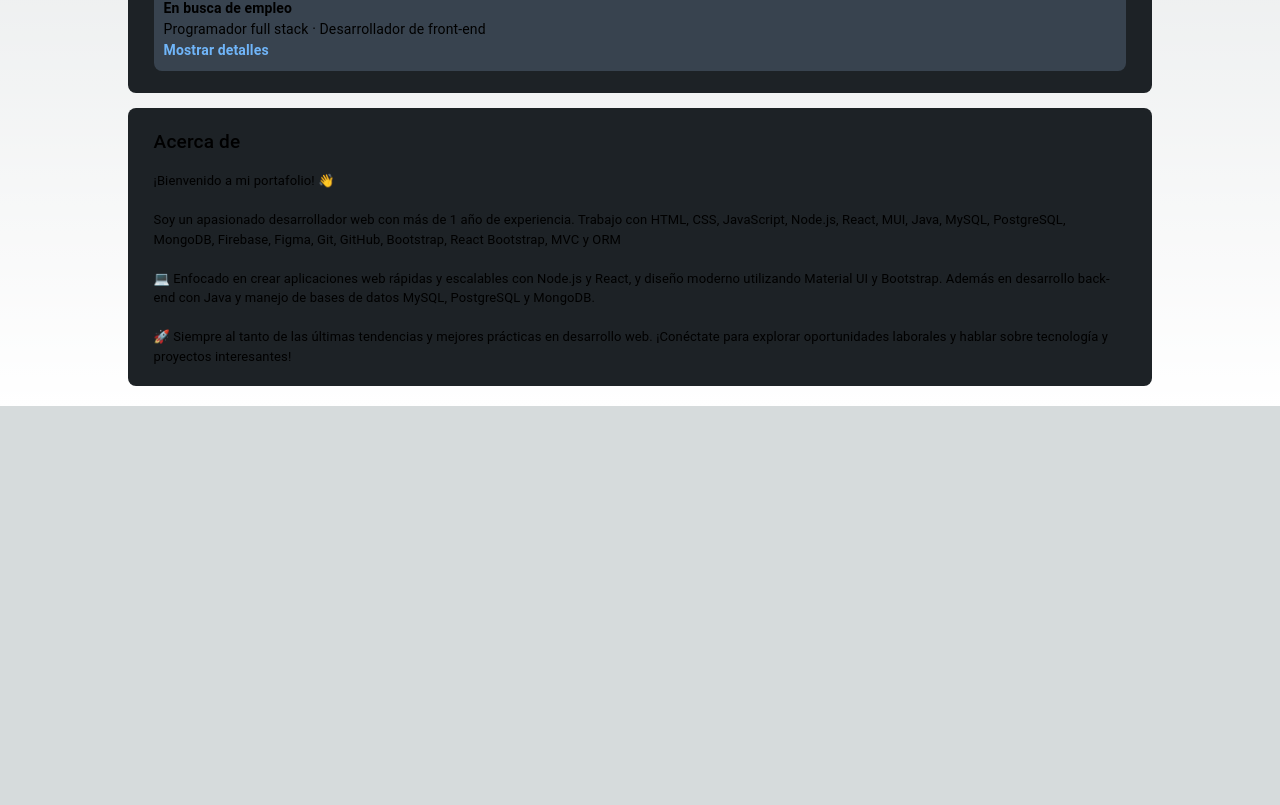
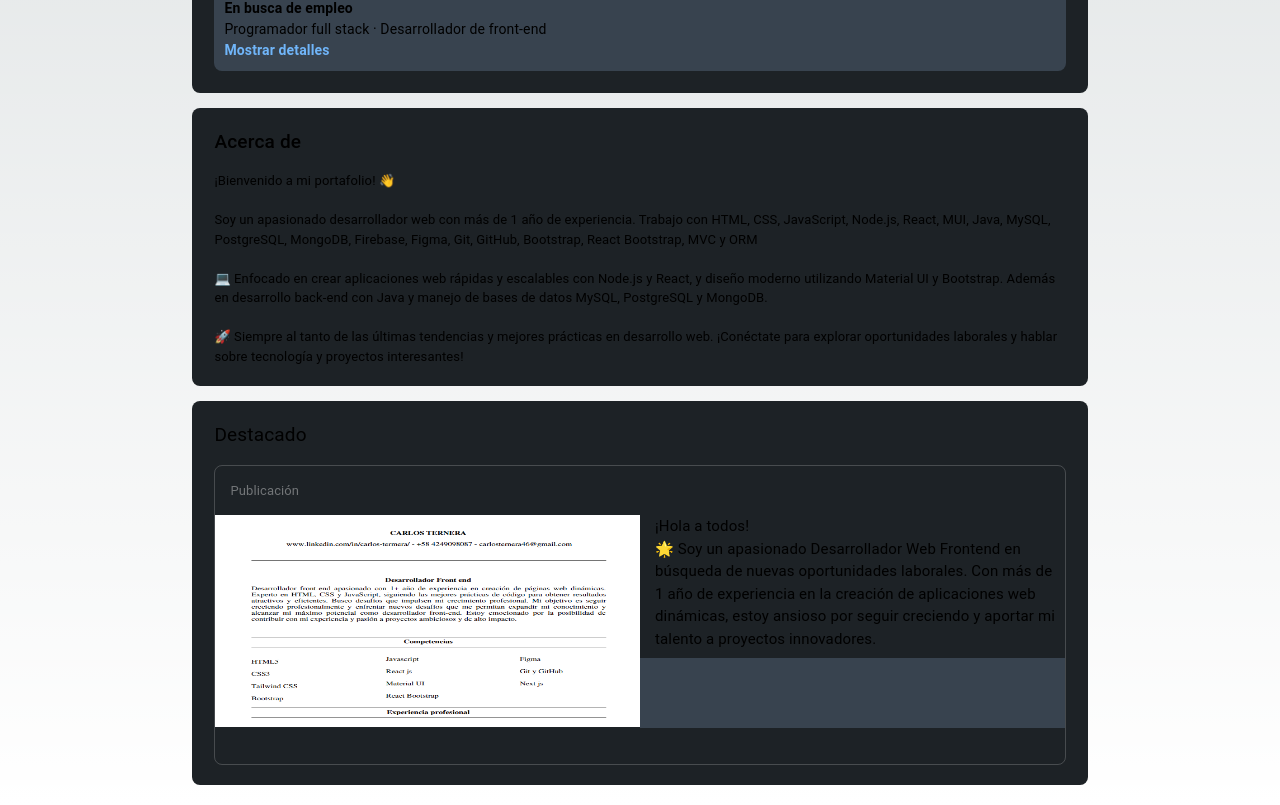
Before and after one commit to telnesito/portfolio, a Next.js app: page / in a window 1280 px wide. Shown: the part 616-1421 px from the top of the page. Before the commit the page ends 1022 px from the top, so only its background shows below. Built offline with nearby package versions, Linux system fonts and the light colour scheme.

Commit message:
destacado

```diff
--- /dev/null
+++ b/src/app/components/Outstanding.jsx
@@ -0,0 +1,71 @@
+import React from 'react'
+import { Box, Typography } from '@mui/material'
+import Image from 'next/image'
+const Outstanding = () => {
+  return (
+    <Box
+      component={'section'}
+      height={'auto'}
+      paddingTop={'20px'}
+      paddingBottom={'20px'}
+      bgcolor={'#1D2226'}
+      width={'100%'}
+      borderRadius={'8px'}
+      display={'flex'}
+      justifyContent={'center'}
+      alignItems={'center'}
+    >
+      <Box
+        width={'95%'} display={'flex'} flexDirection={'column'} gap={'15px'}
+      >
+        <Typography fontSize={'19px'}>Destacado</Typography>
+
+        <Box
+          height={'300px'}
+          border={'1px solid #ffffff30'}
+          borderRadius={'8px'}
+          display={'flex'}
+          flexDirection={'column'}
+        >
+          <Typography
+            fontSize={'13px'}
+            padding={'15px'}
+            color={'#ffffff60'}>Publicación</Typography>
+
+          <Box
+            display={'flex'}
+          >
+
+            <Box width={'50%'}>
+              <Image alt='cap cv' style={{ width: '100%' }} height={212} width={450} src={'/images/cv.png'} />
+            </Box>
+
+
+
+            <Box width={'50%'} display={'flex'} flexDirection={'column'} gap={'8px'}>
+              <Typography
+                fontSize={'15px'}
+                ml={'15px'}
+              >¡Hola a todos!
+                <br />
+                🌟 Soy un apasionado Desarrollador Web Frontend en búsqueda de nuevas oportunidades laborales. Con más de 1 año de experiencia en la creación de aplicaciones web dinámicas, estoy ansioso por seguir creciendo y aportar mi talento a proyectos innovadores.</Typography>
+              <Box
+                height={'70px'}
+                width={'100%'}
+
+                bgcolor={'#38434F'}
+              >
+
+              </Box>
+            </Box>
+          </Box>
+
+        </Box>
+      </Box>
+
+
+    </Box>
+  )
+}
+
+export default Outstanding
--- a/src/app/page.js
+++ b/src/app/page.js
@@ -1,12 +1,14 @@
 import styles from './page.module.css'
 import Profile from './components/Profile'
 import AboutMe from './components/AboutMe'
+import Outstanding from './components/Outstanding'
 
 export default function Home() {
   return (
     <main className={styles.contenedorPrincipal}>
       <Profile />
       <AboutMe />
+      <Outstanding />
     </main>
   )
 }
--- a/src/app/page.module.css
+++ b/src/app/page.module.css
@@ -5,6 +5,6 @@
   align-items: center;
   margin-top: 20px;
   margin-bottom: 20px;
-  width: 80vw;
+  width: 70vw;
   gap: 15px;
 }
```
Also changed, not shown: public/images/cv.png (added).
